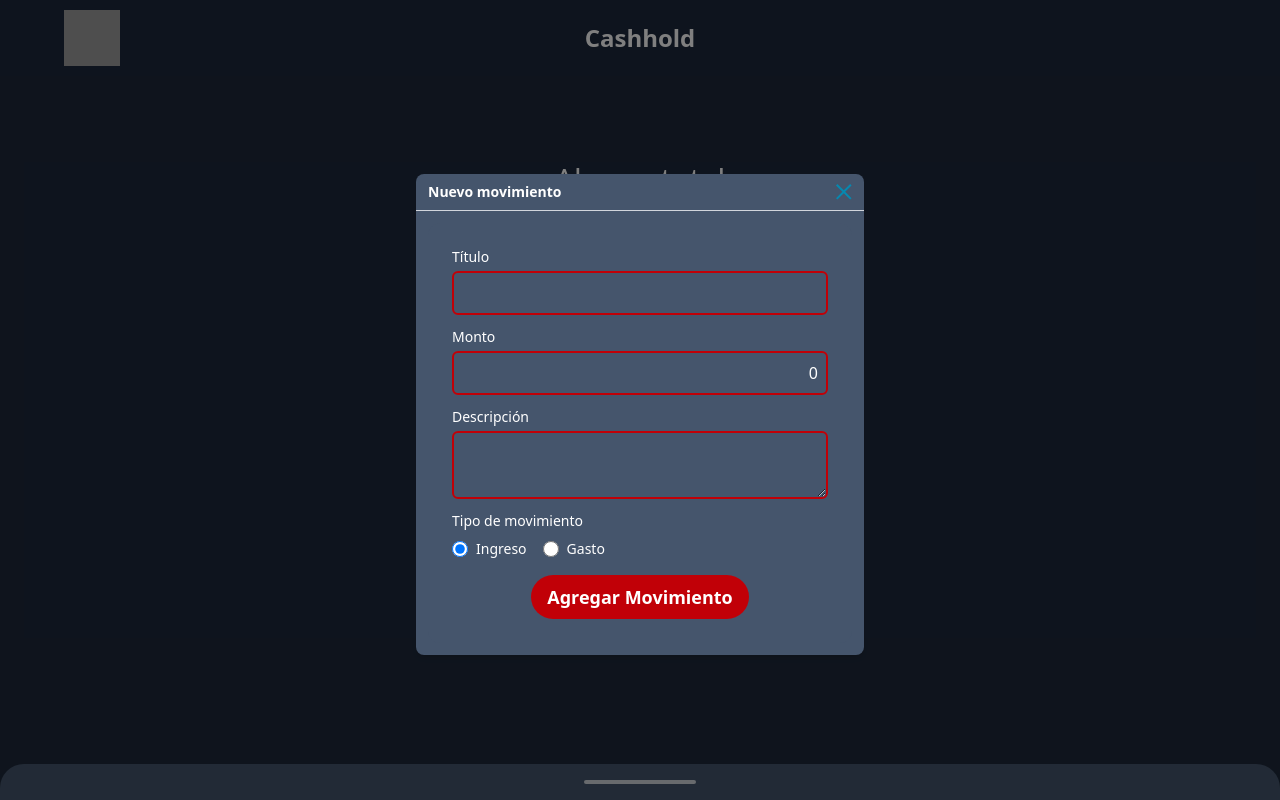
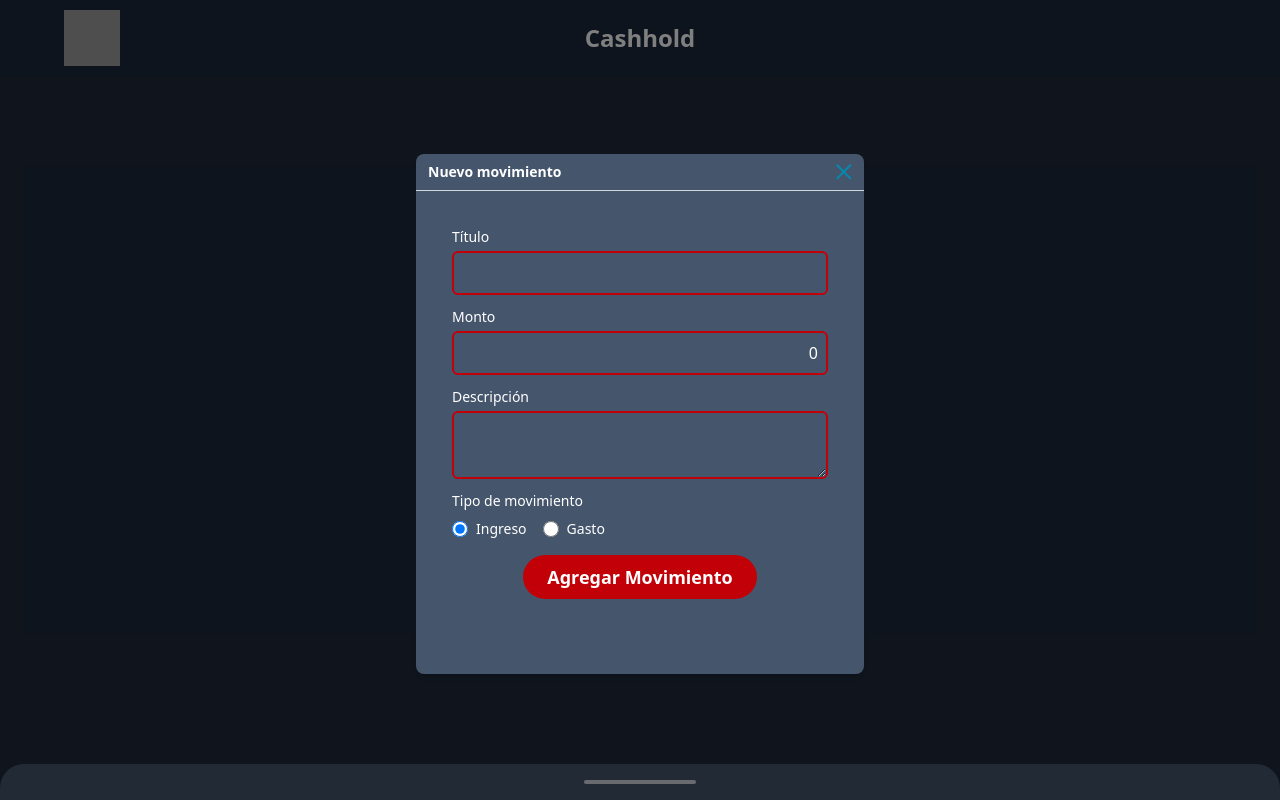
Before and after one commit to Camilo3631/Cashhold, a Vue app: page / in a window 1280 px wide. Both pictures are taken after a click on the button "Agregar Movimiento". Built offline with nearby package versions, Linux system fonts and the light colour scheme; grey boxes are pictures that could not be loaded.

Commit message:
modal actual

```diff
--- a/src/components/Action.vue
+++ b/src/components/Action.vue
@@ -2,7 +2,7 @@
   <!-- Botón principal para abrir la modal -->
   <button
     @click="showModal = true"
-    class="w-full sm:w-auto px-6 py-3 rounded-full bg-red-700 text-white text-lg sm:text-xl font-semibold hover:bg-red-600">
+    class="px-6 py-2 rounded-full bg-red-700 text-white text-lg sm:text-xl font-semibold hover:bg-red-600">
       Agregar Movimiento
   </button>
 
@@ -99,14 +99,7 @@
         <div class="flex justify-center">
           <button
             type="submit"
-            class="w-full sm:w-auto
-                   px-4 py-2
-                   rounded-full
-                   bg-red-700 text-white
-                   text-sm sm:text-lg
-                   font-semibold
-                   hover:bg-red-600
-                   active:scale-[0.98]">
+            class="px-6 py-2 rounded-full bg-red-700 text-white text-sm sm:text-lg font-semibold hover:bg-red-600 active:scale-[0.98]">
             Agregar Movimiento
           </button>
         </div>
--- a/src/components/Modal.vue
+++ b/src/components/Modal.vue
@@ -9,7 +9,7 @@
       class="
         w-full
         max-w-[360px] sm:max-w-sm md:max-w-md
-        max-h-[79vh]
+        h-[520px]
          mt-9
          mb-2
         rounded-lg
```
